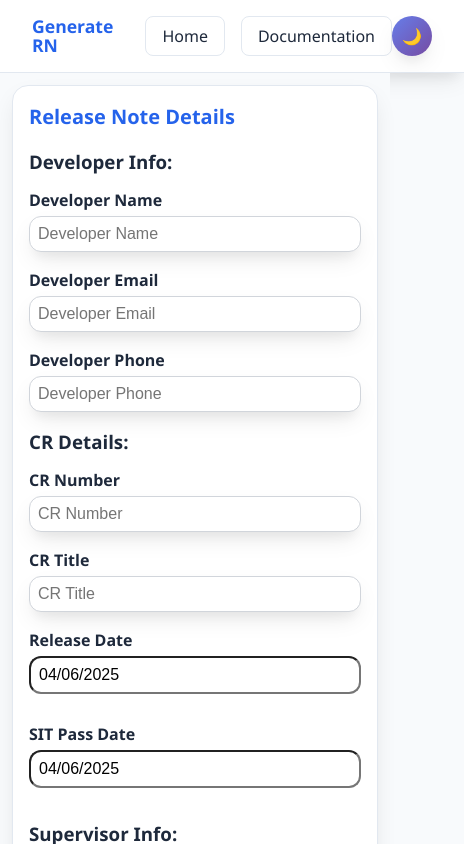
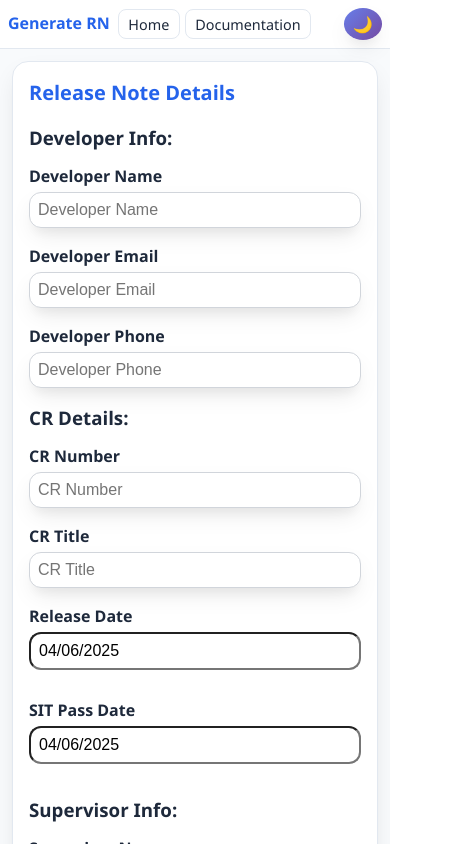
Before and after one commit to KoushikwebDev/generate-rn-excel, a React (Vite) app: page / in a window 390 px wide. Shown: the top 844 px of the page, 464 px wide, since content can reach past the window. Built offline with nearby package versions, Linux system fonts and the light colour scheme.

Commit message:
Enhance responsive design in App component by adjusting padding, font sizes, and layout based on mobile screen width. Introduced a mobile detection mechanism to optimize UI elements for smaller devices.

```diff
--- a/src/App.jsx
+++ b/src/App.jsx
@@ -539,6 +539,7 @@ const FormComponent = () => {
 const App = () => {
   const { isDark, toggleTheme, colors } = useTheme();
   const currentColors = isDark ? colors.dark : colors.light;
+  const isMobile = typeof window !== 'undefined' && window.innerWidth <= 600;
 
   return (
     <Router>
@@ -547,7 +548,7 @@ const App = () => {
         <motion.nav
           style={{
             backgroundColor: currentColors.surface,
-            padding: '1rem 2rem',
+            padding: isMobile ? '0.5rem 0.5rem' : '1rem 2rem',
             boxShadow: currentColors.shadow,
             borderBottom: `1px solid ${currentColors.border}`,
             display: 'flex',
@@ -562,25 +563,25 @@ const App = () => {
             style={{
               display: 'flex',
               alignItems: 'center',
-              gap: '2rem'
+              gap: isMobile ? '0.5rem' : '2rem'
             }}
           >
             <Link to="/" style={{ textDecoration: 'none' }}>
               <motion.h1
                 style={{
                   color: currentColors.primary,
-                  fontSize: 'clamp(1.1rem, 4vw, 1.5rem)',
+                  fontSize: isMobile ? '1rem' : 'clamp(1.1rem, 4vw, 1.5rem)',
                   fontWeight: 'bold',
                   margin: 0
                 }}
                 whileHover={{ scale: 1.05 }}
                 transition={{ duration: 0.2 }}
               >
-                {typeof window !== 'undefined' && window.innerWidth <= 600 ? 'Generate RN' : 'Generate Release Note'}
+                 {isMobile ? 'Generate RN' : 'Generate Release Note'}
               </motion.h1>
             </Link>
 
-            <motion.div style={{ display: 'flex', gap: '1rem' }}>
+            <motion.div style={{ display: 'flex', gap: isMobile ? '0.3rem' : '1rem' }}>
               <Link to="/" style={{ textDecoration: 'none' }}>
                 <motion.button
                   style={{
@@ -588,9 +589,10 @@ const App = () => {
                     color: currentColors.text,
                     border: `1px solid ${currentColors.border}`,
                     borderRadius: '0.5rem',
-                    padding: '0.5rem 1rem',
+                    padding: isMobile ? '0.3rem 0.6rem' : '0.5rem 1rem',
                     cursor: 'pointer',
-                    fontWeight: '500'
+                    fontWeight: '500',
+                    fontSize: isMobile ? '0.9rem' : undefined
                   }}
                   whileHover={{ scale: 1.02, backgroundColor: currentColors.background }}
                   whileTap={{ scale: 0.98 }}
@@ -606,9 +608,10 @@ const App = () => {
                     color: currentColors.text,
                     border: `1px solid ${currentColors.border}`,
                     borderRadius: '0.5rem',
-                    padding: '0.5rem 1rem',
+                    padding: isMobile ? '0.3rem 0.6rem' : '0.5rem 1rem',
                     cursor: 'pointer',
-                    fontWeight: '500'
+                    fontWeight: '500',
+                    fontSize: isMobile ? '0.9rem' : undefined
                   }}
                   whileHover={{ scale: 1.02, backgroundColor: currentColors.background }}
                   whileTap={{ scale: 0.98 }}
@@ -628,14 +631,14 @@ const App = () => {
               background: currentColors.gradient,
               border: 'none',
               borderRadius: '50%',
-              width: '40px',
-              height: '40px',
+              width: isMobile ? '32px' : '40px',
+              height: isMobile ? '32px' : '40px',
               cursor: 'pointer',
               boxShadow: currentColors.shadow,
               display: 'flex',
               alignItems: 'center',
               justifyContent: 'center',
-              fontSize: '16px'
+              fontSize: isMobile ? '1rem' : '16px'
             }}
           >
             {isDark ? '☀️' : '🌙'}
```
